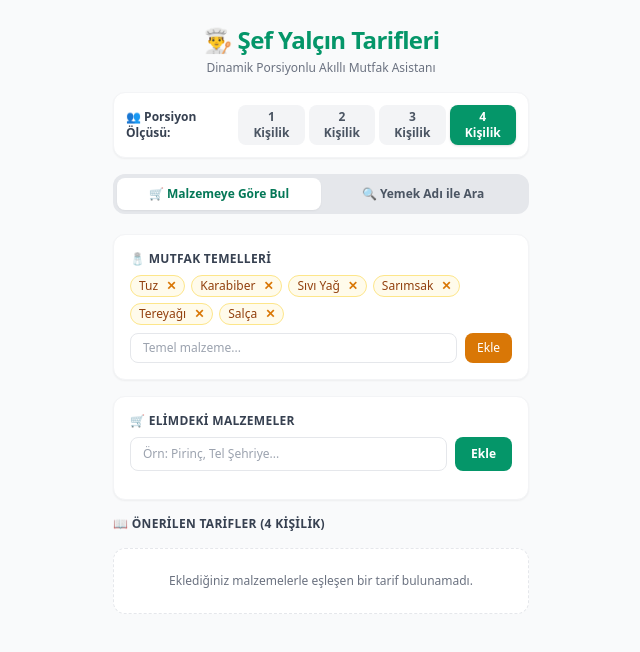
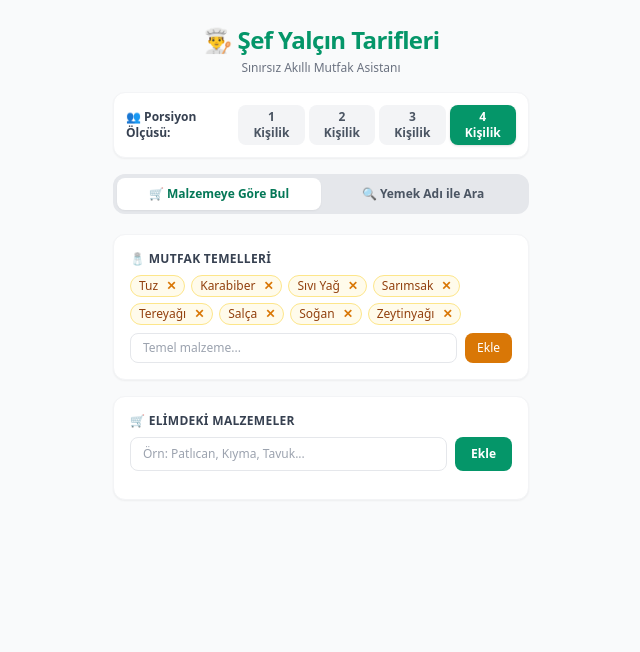
Before and after one commit to yalcinurek/yalcin-sef-tarifleri, a React (Vite) app: page / in a window 1280 px wide. Shown: the top 652 px of the page, without its empty margins (319-959 px from the left). Built offline with nearby package versions, Linux system fonts and the light colour scheme.

Commit message:
Update App.jsx

```diff
--- a/src/App.jsx
+++ b/src/App.jsx
@@ -1,105 +1,87 @@
 import React, { useState } from 'react';
 
-const INITIAL_STAPLES = ["Tuz", "Karabiber", "Sıvı Yağ", "Sarımsak", "Tereyağı", "Salça"];
+const INITIAL_STAPLES = ["Tuz", "Karabiber", "Sıvı Yağ", "Sarımsak", "Tereyağı", "Salça", "Soğan", "Zeytinyağı"];
 
-// Temel veritabanı (1 Porsiyon / 1 Kişilik baz alınmıştır, kişi sayısına göre çarpılır)
+// Sabit (Lokal) Veritabanı
 const RECIPES_DATABASE = [
   {
     id: 1,
+    title: "Patlıcan Musakka",
+    category: "Türk",
+    time: "35 dk",
+    difficulty: "Orta",
+    staples: ["Sıvı Yağ", "Salça", "Soğan", "Sarımsak", "Tuz", "Karabiber"],
+    ingredients: ["Patlıcan", "Kıyma", "Domates", "Biber"],
+    baseIngredients: [
+      { name: "Patlıcan", amount: 1, unit: "adet (küp doğranmış)" },
+      { name: "Dana Kıyma", amount: 75, unit: "gram" },
+      { name: "Kuru Soğan", amount: 0.25, unit: "adet" },
+      { name: "Sivri Biber", amount: 0.5, unit: "adet" },
+      { name: "Domates", amount: 0.5, unit: "adet" },
+      { name: "Domates Salçası", amount: 0.25, unit: "yemek kaşığı" }
+    ],
+    steps: [
+      "Patlıcanları alacalı soyup küp doğrayın ve yağda hafifçe kızartın.",
+      "Ayrı tencerede soğan, sarımsak, biber ve kıymayı kavurun. Salça ve domatesi ekleyip harcı pişirin.",
+      "Patlıcanları tencereye dizip üzerine kıymalı harcı dökün. Az sıcak su ekleyip 20 dk kısık ateşte pişirin."
+    ]
+  },
+  {
+    id: 2,
+    title: "Tavuk Sote",
+    category: "Tavuk",
+    time: "25 dk",
+    difficulty: "Kolay",
+    staples: ["Sıvı Yağ", "Salça", "Soğan", "Sarımsak", "Tuz", "Karabiber"],
+    ingredients: ["Tavuk", "Biber", "Domates"],
+    baseIngredients: [
+      { name: "Tavuk Göğsü", amount: 150, unit: "gram" },
+      { name: "Kuru Soğan", amount: 0.25, unit: "adet" },
+      { name: "Biber", amount: 0.5, unit: "adet" },
+      { name: "Domates", amount: 0.5, unit: "adet" },
+      { name: "Sıvı Yağ", amount: 0.75, unit: "yemek kaşığı" }
+    ],
+    steps: [
+      "Tavada sıvı yağı kızdırıp küp doğranmış tavukları soteleyin.",
+      "Soğan ve biberleri ekleyip kavurun.",
+      "Salça, domates ve baharatları ekleyip kısık ateşte pişirin."
+    ]
+  },
+  {
+    id: 3,
     title: "Klasik Pirinç Pilavı",
+    category: "Türk",
     time: "25 dk",
     difficulty: "Kolay",
     staples: ["Sıvı Yağ", "Tereyağı", "Tuz"],
     ingredients: ["Pirinç", "Tel Şehriye"],
     baseIngredients: [
-      { name: "Pirinç", amount: 0.5, unit: "su bardağı (yaklaşık 90g)" },
+      { name: "Pirinç", amount: 0.5, unit: "su bardağı" },
       { name: "Tel Şehriye", amount: 0.25, unit: "çay bardağı" },
       { name: "Tereyağı", amount: 0.5, unit: "yemek kaşığı" },
-      { name: "Sıvı Yağı", amount: 0.5, unit: "yemek kaşığı" },
-      { name: "Kaynar Su", amount: 0.75, unit: "su bardağı" },
-      { name: "Tuz", amount: 0.25, unit: "tatlı kaşığı" }
+      { name: "Kaynar Su", amount: 0.75, unit: "su bardağı" }
     ],
     steps: [
-      "Pirinçleri ılık ve tuzlu suda 20 dakika bekletip nişastası gidene kadar yıkayın ve süzün.",
-      "Tencerede sıvı yağ ve tereyağını eritin, tel şehriyeleri rengi dönene kadar kavurun.",
-      "Süzülen pirinçleri ekleyip şeffaflaşana kadar (3-4 dk) kavurun.",
-      "Kaynar suyu ve tuzu ekleyip tencerenin kapağını kapatın. Kısık ateşte suyunu çekene kadar pişirin.",
-      "Demlenmesi için 15 dakika kapağı kapalı dinlendirin."
-    ]
-  },
-  {
-    id: 2,
-    title: "Tel Şehriye Çorbası",
-    time: "20 dk",
-    difficulty: "Çok Kolay",
-    staples: ["Sıvı Yağ", "Tereyağı", "Salça", "Tuz", "Karabiber"],
-    ingredients: ["Tel Şehriye", "Domates"],
-    baseIngredients: [
-      { name: "Tel Şehriye", amount: 0.25, unit: "su bardağı" },
-      { name: "Rendelenmiş Domates", amount: 0.25, unit: "adet" },
-      { name: "Domates Salçası", amount: 0.25, unit: "yemek kaşığı" },
-      { name: "Sıvı Yağ / Tereyağı", amount: 0.75, unit: "yemek kaşığı" },
-      { name: "Sıcak Su", amount: 1.5, unit: "su bardağı" },
-      { name: "Tuz ve Karabiber", amount: 0.25, unit: "tatlı kaşığı" }
-    ],
-    steps: [
-      "Tencerede yağ ve salçayı kokusu çıkana kadar kavurun.",
-      "Rendelenmiş domatesi ekleyip yumuşayana kadar pişirin.",
-      "Sıcak suyu ekleyip kaynamaya bırakın.",
-      "Kaynayan suya tel şehriye, tuz ve karabiberi ekleyip şehriyeler yumuşayana kadar (8-10 dk) pişirin."
-    ]
-  },
-  {
-    id: 3,
-    title: "Arpa Şehriye Pilavı",
-    time: "20 dk",
-    difficulty: "Kolay",
-    staples: ["Sıvı Yağ", "Tereyağı", "Tuz", "Karabiber"],
-    ingredients: ["Arpa Şehriye"],
-    baseIngredients: [
-      { name: "Arpa Şehriye", amount: 0.5, unit: "su bardağı" },
-      { name: "Tereyağı", amount: 0.5, unit: "yemek kaşığı" },
-      { name: "Sıvı Yağ", amount: 0.5, unit: "yemek kaşığı" },
-      { name: "Kaynar Su", amount: 0.75, unit: "su bardağı" },
-      { name: "Tuz", amount: 0.25, unit: "tatlı kaşığı" }
-    ],
-    steps: [
-      "Tencerede yağları eritin ve şehriyeleri altın sarısı/kahverengi olana kadar kavurun.",
-      "Kaynar su ve tuzu ekleyip kapağını kapatın.",
-      "Kısık ateşte suyunu çekene kadar pişirip demlendirin."
-    ]
-  },
-  {
-    id: 4,
-    title: "Klasik Menemen",
-    time: "15 dk",
-    difficulty: "Kolay",
-    staples: ["Sıvı Yağ", "Tuz", "Karabiber"],
-    ingredients: ["Yumurta", "Domates", "Biber"],
-    baseIngredients: [
-      { name: "Domates", amount: 1, unit: "adet" },
-      { name: "Yeşil Sivri Biber", amount: 1, unit: "adet" },
-      { name: "Yumurta", amount: 1, unit: "adet" },
-      { name: "Sıvı Yağ", amount: 0.75, unit: "yemek kaşığı" },
-      { name: "Tuz", amount: 0.25, unit: "tatlı kaşığı" }
-    ],
-    steps: [
-      "Biberleri ince doğrayıp yağda soteleyin.",
-      "Küp doğranmış domatesleri ekleyip suyunu çekene kadar pişirin.",
-      "Yumurtaları kırıp tuz ekleyerek karıştırarak pişirin."
+      "Pirinçleri yıkayıp süzün. Tencerede yağları eritip şehriyeleri kavurun.",
+      "Pirinçleri ekleyip 3-4 dakika kavurmaya devam edin.",
+      "Kaynar su ve tuz ekleyip kısık ateşte suyunu çekene kadar pişirin."
     ]
   }
 ];
 
 export default function App() {
   const [activeTab, setActiveTab] = useState('ingredients');
-  const [servings, setServings] = useState(4); // Varsayılan 4 kişilik, 1-4 arası ayarlanabilir
+  const [servings, setServings] = useState(4); // 1-4 Kişilik porsiyon
 
   // Malzemeye göre arama state'leri
   const [kitchenStaples, setKitchenStaples] = useState(INITIAL_STAPLES);
   const [newStapleInput, setNewStapleInput] = useState('');
   const [userIngredients, setUserIngredients] = useState([]);
   const [newIngredientInput, setNewIngredientInput] = useState('');
+
+  // Malzemeye göre internet arama state'leri
+  const [ingredientWebResults, setIngredientWebResults] = useState([]);
+  const [isSearchingIngredientWeb, setIsSearchingIngredientWeb] = useState(false);
 
   // Yemek adıyla arama state'leri
   const [searchQuery, setSearchQuery] = useState('');
@@ -124,15 +106,17 @@ export default function App() {
     if (!newIngredientInput.trim()) return;
     if (!userIngredients.includes(newIngredientInput.trim())) {
       setUserIngredients([...userIngredients, newIngredientInput.trim()]);
+      setIngredientWebResults([]); // Yeni malzeme eklenince önceki web sonuçlarını sıfırla
     }
     setNewIngredientInput('');
   };
 
   const handleRemoveIngredient = (item) => {
     setUserIngredients(userIngredients.filter(i => i !== item));
+    setIngredientWebResults([]);
   };
 
-  // Malzemeye göre arama filtreleme
+  // Malzemeye göre yerel filtreleme
   const getFilteredRecipesByIngredients = () => {
     if (userIngredients.length === 0) return [];
 
@@ -142,22 +126,14 @@ export default function App() {
 
     return RECIPES_DATABASE.map(recipe => {
       const recipeIngredientsLower = recipe.ingredients.map(i => i.toLowerCase().trim());
+      const hasAtLeastOne = recipeIngredientsLower.some(ing => normalizedUserIngredients.includes(ing));
 
-      const hasAtLeastOneUserIngredient = recipeIngredientsLower.some(ing =>
-        normalizedUserIngredients.includes(ing)
-      );
-
-      if (!hasAtLeastOneUserIngredient) {
-        return { ...recipe, score: 0 };
-      }
+      if (!hasAtLeastOne) return { ...recipe, score: 0 };
 
       const allRequired = [...recipe.ingredients, ...recipe.staples].map(i => i.toLowerCase().trim());
       let matchedCount = 0;
-
       allRequired.forEach(req => {
-        if (allAvailable.includes(req)) {
-          matchedCount++;
-        }
+        if (allAvailable.includes(req)) matchedCount++;
       });
 
       const score = Math.round((matchedCount / allRequired.length) * 100);
@@ -169,13 +145,58 @@ export default function App() {
 
   const activeRecipes = getFilteredRecipesByIngredients();
 
+  // Malzemeler için İnternet Arama Simülasyonu (Sınırsız Malzeme Desteği)
+  const handleIngredientWebSearch = () => {
+    if (userIngredients.length === 0) return;
+
+    setIsSearchingIngredientWeb(true);
+    setIngredientWebResults([]);
+
+    setTimeout(() => {
+      const ingStr = userIngredients.join(", ");
+      setIngredientWebResults([
+        {
+          id: 'ing-web-1',
+          title: `${ingStr} ile Geleneksel Ev Yemeği Yöntemi`,
+          source: "Dünya Mutfakları / Şef Önerisi",
+          servingsNote: `${servings} Kişilik Oranlanmış Ölçü`,
+          detailedIngredients: userIngredients.map(i => `${(1 * servings)} porsiyon ${i}`).concat([
+            `${(0.5 * servings).toFixed(1)} adet Kuru Soğan ve Sarımsak`,
+            `${(1 * servings)} yemek kaşığı Sıvı Yağ / Salça`,
+            `Tuz, Karabiber, Pul Biber`
+          ]),
+          steps: [
+            `Elindeki (${ingStr}) ana malzemelerini ve soğanları doğrayarak hazırlayın.`,
+            `Geniş bir tencerede sıvı yağı ısıtıp soğanları ve ardından ana malzemeleri ekleyip yüksek ateşte soteleyin.`,
+            `Salça, baharatlar ve sebzelerin hizasına kadar sıcak su ekleyip ${servings} kişilik porsiyona uygun şekilde kısık ateşte pişmeye bırakın.`
+          ]
+        },
+        {
+          id: 'ing-web-2',
+          title: `${ingStr} ile Pratik Tava / Sote Yöntemi`,
+          source: "Pratik Ev Yemekleri",
+          servingsNote: `${servings} Kişilik Oranlanmış Ölçü`,
+          detailedIngredients: userIngredients.map(i => `${(1 * servings)} porsiyon ${i}`).concat([
+            `${(0.75 * servings).toFixed(1)} yemek kaşığı Zeytinyağı`,
+            `Tuz ve Kekik`
+          ]),
+          steps: [
+            `Tavada zeytinyağını kızdırıp (${ingStr}) malzemelerini sırasıyla yüksek ateşte soteleyin.`,
+            `Baharatları ekleyip kapağı kapalı şekilde 10-15 dakika kendi suyuyla pişirin ve sıcak servis yapın.`
+          ]
+        }
+      ]);
+      setIsSearchingIngredientWeb(false);
+    }, 600);
+  };
+
   // Yemek adına göre yerel arama
   const localSearchResults = searchQuery.trim() === '' ? [] : RECIPES_DATABASE.filter(recipe =>
     recipe.title.toLowerCase().includes(searchQuery.toLowerCase().trim()) ||
     recipe.ingredients.some(i => i.toLowerCase().includes(searchQuery.toLowerCase().trim()))
   );
 
-  // İnternet üzerinden 2 alternatif yöntem arama simülasyonu / apisi
+  // Yemek Adı ile İnternet Arama
   const handleWebSearch = (e) => {
     e.preventDefault();
     if (!searchQuery.trim()) return;
@@ -188,40 +209,46 @@ export default function App() {
       setWebResults([
         {
           id: 'web-1',
-          title: `${query} (Geleneksel Ev Usulü Yöntem)`,
-          source: "Nefis Yemek Tarifleri / Klasik Usul",
-          time: "20-30 dk",
+          title: `${query} (Klasik Şef Usulü)`,
+          source: "Dünya Mutfakları / Geleneksel Tarif",
           servingsNote: `${servings} Kişilik Oranlanmış Ölçü`,
-          methodSummary: "Geleneksel yöntem: Kısık ateşte kendi suyunu çekerek yavaşça pişirme yöntemi.",
+          detailedIngredients: [
+            `${(1 * servings)} porsiyon Ana Malzeme (${query})`,
+            `${(0.5 * servings).toFixed(1)} adet Kuru Soğan ve Sarımsak`,
+            `${(1 * servings)} yemek kaşığı Zeytinyağı veya Tereyağı`,
+            `Tuz ve Özel Baharatlar`
+          ],
           steps: [
-            `${query} için tencerede veya tavada önce yağ ve temel aromatikleri soteleyin.`,
-            `Ana malzemeleri sırasıyla ekleyip ${servings} kişilik porsiyon ölçülerine göre karıştırın.`,
-            "Kısık ateşte kapağı kapalı olarak lezzetlerin bütünleşmesini sağlayın ve sıcak servis edin."
+            `Tavada veya tencerede yağı ısıtıp soğanları soteleyin.`,
+            `Ana malzemeleri (${query}) ekleyip yüksek ateşte mühürleyin.`,
+            `Sos ve baharatları ekleyip ${servings} kişilik porsiyona uygun olarak kısık ateşte demlendirerek pişirin.`
           ]
         },
         {
           id: 'web-2',
-          title: `${query} (Pratik / Hızlı Şef Yöntemi)`,
-          source: "Pratik Mutfak / Hızlı Yöntem",
-          time: "10-15 dk",
+          title: `${query} (Hızlı ve Pratik Yöntem)`,
+          source: "Pratik Yemek Rehberi",
           servingsNote: `${servings} Kişilik Oranlanmış Ölçü`,
-          methodSummary: "Hızlı yöntem: Yüksek ateşte soteleme ve önceden haşlanmış/hazırlanmış malzemelerle hızlı harmanlama.",
+          detailedIngredients: [
+            `${(1 * servings)} porsiyon Hazır/Sotelik Malzeme`,
+            `${(0.75 * servings).toFixed(1)} yemek kaşığı Sos`,
+            `Tuz ve Karabiber`
+          ],
           steps: [
-            "Geniş tavamızı yüksek ateşte kızdırıp malzemeleri sırayla ekleyin.",
-            "Yüksek ısıda sotelenen malzemeleri sosla hızlıca buluşturun.",
-            "Tazeliğini koruyarak hemen sıcak servis yapın."
+            "Malzemeleri yüksek ateşte soteleyerek hızlıca pişirin.",
+            "Sosu ekleyip 3-4 dakika harmanlayın ve sıcak servis yapın."
           ]
         }
       ]);
       setIsSearchingWeb(false);
-    }, 800);
+    }, 600);
   };
 
   return (
     <div className="max-w-md mx-auto bg-gray-50 min-h-screen p-4 font-sans pb-12">
       <header className="text-center mb-4 pt-2">
         <h1 className="text-2xl font-bold text-emerald-600 tracking-tight">👨‍🍳 Şef Yalçın Tarifleri</h1>
-        <p className="text-xs text-gray-500 mt-1">Dinamik Porsiyonlu Akıllı Mutfak Asistanı</p>
+        <p className="text-xs text-gray-500 mt-1">Sınırsız Akıllı Mutfak Asistanı</p>
       </header>
 
       {/* Porsiyon / Kişi Sayısı Seçimi */}
@@ -264,7 +291,7 @@ export default function App() {
         </button>
       </div>
 
-      {/* 1. SEKME: MALZEMEYE GÖRE ARAMA */}
+      {/* 1. SEKME: MALZEMEYE GÖRE BUL (YEREL + İNTERNET DESTEKLİ) */}
       {activeTab === 'ingredients' && (
         <div className="space-y-4">
           <section className="bg-white p-4 rounded-xl shadow-sm border border-gray-100">
@@ -294,7 +321,7 @@ export default function App() {
             <form onSubmit={handleAddIngredient} className="flex gap-2 mb-3">
               <input
                 type="text"
-                placeholder="Örn: Pirinç, Tel Şehriye..."
+                placeholder="Örn: Patlıcan, Kıyma, Tavuk..."
                 value={newIngredientInput}
                 onChange={(e) => setNewIngredientInput(e.target.value)}
                 className="flex-1 border rounded-lg px-3 py-2 text-xs focus:outline-emerald-500"
@@ -313,14 +340,11 @@ export default function App() {
             )}
           </section>
 
-          <section className="space-y-4">
-            <h2 className="font-semibold text-gray-700 text-xs uppercase tracking-wide">📖 Önerilen Tarifler ({servings} Kişilik)</h2>
-            {activeRecipes.length === 0 ? (
-              <div className="bg-white p-6 rounded-xl text-center border border-dashed border-gray-200">
-                <p className="text-xs text-gray-500">Eklediğiniz malzemelerle eşleşen bir tarif bulunamadı.</p>
-              </div>
-            ) : (
-              activeRecipes.map((recipe) => (
+          {/* Yerel Sonuçlar */}
+          {activeRecipes.length > 0 && (
+            <section className="space-y-4">
+              <h2 className="font-semibold text-gray-700 text-xs uppercase tracking-wide">📖 Kayıtlı Tarif Önerileri ({servings} Kişilik)</h2>
+              {activeRecipes.map((recipe) => (
                 <div key={recipe.id} className="bg-white p-4 rounded-xl shadow-sm border border-gray-100">
                   <div className="flex justify-between items-start mb-2">
                     <h3 className="font-bold text-gray-800 text-sm">{recipe.title}</h3>
@@ -328,12 +352,6 @@ export default function App() {
                       %{recipe.score} Eşleşme
                     </span>
                   </div>
-
-                  <div className="text-[11px] text-gray-400 mb-3 flex gap-3">
-                    <span>⏱ {recipe.time}</span>
-                    <span className="text-emerald-600 font-medium">👥 {servings} Kişilik Hesaplandı</span>
-                  </div>
-
                   <div className="text-xs mb-3 bg-gray-50 p-2.5 rounded-lg border border-gray-100">
                     <span className="font-semibold text-gray-700 block mb-1.5">⚖️ {servings} Kişilik Ölçüler:</span>
                     <ul className="space-y-1">
@@ -344,21 +362,63 @@ export default function App() {
                       ))}
                     </ul>
                   </div>
-
                   <div className="border-t pt-2 text-xs text-gray-600 space-y-1">
-                    <span className="font-semibold text-gray-700 block mb-1">👨‍🍳 Adım Adım Yapılışı:</span>
+                    <span className="font-semibold text-gray-700 block mb-1">👨‍🍳 Yapılışı:</span>
                     {recipe.steps.map((step, idx) => (
                       <p key={idx} className="text-[11px] leading-relaxed"><span className="font-bold text-emerald-700">{idx + 1}.</span> {step}</p>
                     ))}
                   </div>
                 </div>
-              ))
-            )}
-          </section>
+              ))}
+            </section>
+          )}
+
+          {/* İnternetten Sınırsız Malzeme Arama Butonu */}
+          {userIngredients.length > 0 && (
+            <section className="bg-white p-4 rounded-xl shadow-sm border border-emerald-100 text-center">
+              <p className="text-xs text-gray-600 mb-2">Kayıtlı tariflerde bulamadın mı? İnternetten bu malzemelere özel tarifler üret:</p>
+              <button
+                onClick={handleIngredientWebSearch}
+                disabled={isSearchingIngredientWeb}
+                className="bg-emerald-600 text-white text-xs px-4 py-2 rounded-lg font-semibold hover:bg-emerald-700 transition w-full"
+              >
+                {isSearchingIngredientWeb ? "🌐 İnternetten Aranıyor..." : "🌐 İnternette Bu Malzemelerle Tarif Ara"}
+              </button>
+            </section>
+          )}
+
+          {/* İnternet Malzeme Sonuçları */}
+          {ingredientWebResults.length > 0 && (
+            <div className="space-y-4">
+              <h3 className="text-xs font-bold text-emerald-700">🌐 İnternetten Bulunan En İyi 2 Tarif:</h3>
+              {ingredientWebResults.map((webRecipe, index) => (
+                <div key={webRecipe.id} className="bg-white p-4 rounded-xl shadow-sm border border-emerald-100">
+                  <h4 className="font-bold text-gray-800 text-sm mb-1">Yöntem {index + 1}: {webRecipe.title}</h4>
+                  <p className="text-[10px] text-gray-400 mb-2">{webRecipe.source} • {webRecipe.servingsNote}</p>
+
+                  <div className="text-xs mb-3 bg-gray-50 p-2.5 rounded-lg border border-gray-100">
+                    <span className="font-semibold text-gray-700 block mb-1.5">⚖️ Gerekli Malzemeler:</span>
+                    <ul className="space-y-1">
+                      {webRecipe.detailedIngredients.map((ing, idx) => (
+                        <li key={idx} className="text-[11px] text-gray-700">• {ing}</li>
+                      ))}
+                    </ul>
+                  </div>
+
+                  <div className="border-t pt-2 space-y-1 text-xs">
+                    <span className="font-semibold text-gray-700 block">👨‍🍳 Yapılışı:</span>
+                    {webRecipe.steps.map((step, idx) => (
+                      <p key={idx} className="text-[11px] text-gray-600 leading-relaxed"><span className="font-bold text-emerald-700">{idx + 1}.</span> {step}</p>
+                    ))}
+                  </div>
+                </div>
+              ))}
+            </div>
+          )}
         </div>
       )}
 
-      {/* 2. SEKME: YEMEK ADI İLE ARAMA & İNTERNETTEN ARAMA */}
+      {/* 2. SEKME: YEMEK ADI İLE ARAMA */}
       {activeTab === 'search' && (
         <div className="space-y-4">
           <section className="bg-white p-4 rounded-xl shadow-sm border border-gray-100">
@@ -366,7 +426,7 @@ export default function App() {
             <form onSubmit={handleWebSearch} className="flex gap-2 mb-2">
               <input
                 type="text"
-                placeholder="Örn: Karnıyarık, Pilav, Lazanya..."
+                placeholder="Örn: Karnıyarık, Lazanya, Türlü..."
                 value={searchQuery}
                 onChange={(e) => {
                   setSearchQuery(e.target.value);
@@ -380,16 +440,14 @@ export default function App() {
             </form>
           </section>
 
-          {/* Yerel Sonuçlar Varsa */}
           {localSearchResults.length > 0 && (
             <div className="space-y-3">
-              <h3 className="text-xs font-semibold text-gray-500">Kayıtlı Tariflerden Bulunanlar:</h3>
+              <h3 className="text-xs font-semibold text-gray-500">Kayıtlı Veritabanından Bulunanlar:</h3>
               {localSearchResults.map((recipe) => (
                 <div key={recipe.id} className="bg-white p-4 rounded-xl shadow-sm border border-gray-100">
                   <h3 className="font-bold text-gray-800 text-sm mb-1">{recipe.title}</h3>
-                  <p className="text-[11px] text-emerald-600 font-medium mb-2">👥 {servings} Kişilik Ayarlandı</p>
+                  <p className="text-[11px] text-emerald-600 font-medium mb-2">👥 {servings} Kişilik</p>
                   <div className="text-xs bg-gray-50 p-2.5 rounded-lg mb-2">
-                    <span className="font-semibold text-gray-700 block mb-1">⚖️ Ölçüler:</span>
                     {recipe.baseIngredients.map((ing, idx) => (
                       <div key={idx} className="text-[11px]">• {(ing.amount * servings).toFixed(2).replace('.00', '')} {ing.unit} {ing.name}</div>
                     ))}
@@ -399,33 +457,25 @@ export default function App() {
             </div>
           )}
 
-          {/* İnternet Arama Sonuçları (En Fazla 2 Yöntem) */}
           {isSearchingWeb ? (
             <div className="bg-white p-6 rounded-xl text-center border border-gray-100">
-              <p className="text-xs text-emerald-600 font-medium animate-pulse">🌐 İnternetten en iyi 2 yapılış yöntemi getiriliyor...</p>
+              <p className="text-xs text-emerald-600 font-medium animate-pulse">🌐 İnternetten tarif getiriliyor...</p>
             </div>
           ) : webResults.length > 0 ? (
             <div className="space-y-4">
-              <h3 className="text-xs font-bold text-emerald-700 flex items-center gap-1">
-                🌐 İnternetten Bulunan En İyi 2 Yapılış Yöntemi:
-              </h3>
+              <h3 className="text-xs font-bold text-emerald-700">🌐 İnternetten Bulunan En İyi 2 Yöntem:</h3>
               {webResults.map((webRecipe, index) => (
                 <div key={webRecipe.id} className="bg-white p-4 rounded-xl shadow-sm border border-emerald-100">
-                  <div className="flex justify-between items-start mb-1">
-                    <h4 className="font-bold text-gray-800 text-sm">Yöntem {index + 1}: {webRecipe.title}</h4>
+                  <h4 className="font-bold text-gray-800 text-sm mb-1">Yöntem {index + 1}: {webRecipe.title}</h4>
+                  <p className="text-[10px] text-gray-400 mb-2">{webRecipe.source} • {webRecipe.servingsNote}</p>
+                  <div className="text-xs mb-3 bg-gray-50 p-2.5 rounded-lg border border-gray-100">
+                    {webRecipe.detailedIngredients.map((ing, idx) => (
+                      <div key={idx} className="text-[11px]">• {ing}</div>
+                    ))}
                   </div>
-                  <p className="text-[10px] text-gray-400 mb-2">Kaynak: {webRecipe.source} • {webRecipe.servingsNote}</p>
-
-                  <div className="bg-emerald-50 p-2 rounded text-[11px] text-emerald-800 mb-3 font-medium">
-                    💡 Özet: {webRecipe.methodSummary}
-                  </div>
-
-                  <div className="space-y-1.5 text-xs">
-                    <span className="font-semibold text-gray-700 block">👨‍🍳 Hazırlanış Adımları:</span>
+                  <div className="border-t pt-2 space-y-1 text-xs">
                     {webRecipe.steps.map((step, idx) => (
-                      <p key={idx} className="text-[11px] text-gray-600 leading-relaxed">
-                        <span className="font-bold text-emerald-700">{idx + 1}.</span> {step}
-                      </p>
+                      <p key={idx} className="text-[11px] text-gray-600"><span className="font-bold text-emerald-700">{idx + 1}.</span> {step}</p>
                     ))}
                   </div>
                 </div>
@@ -433,7 +483,7 @@ export default function App() {
             </div>
           ) : searchQuery.trim() !== '' && localSearchResults.length === 0 && (
             <div className="bg-white p-6 rounded-xl text-center border border-dashed border-gray-200">
-              <p className="text-xs text-gray-600 mb-3">"{searchQuery}" kayıtlarda yok. İnternetten en iyi 2 tarifi getirmek için tıklayın:</p>
+              <p className="text-xs text-gray-600 mb-3">"{searchQuery}" kayıtlarda yok. İnternetten tarifi getirmek için tıklayın:</p>
               <button
                 onClick={handleWebSearch}
                 className="bg-emerald-600 text-white text-xs px-4 py-2 rounded-lg font-medium hover:bg-emerald-700 transition"
```
